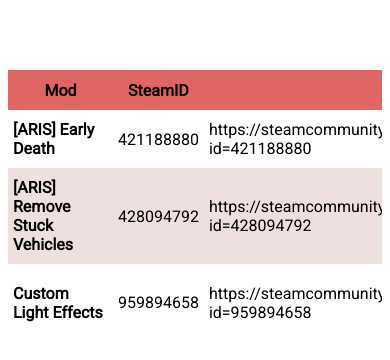
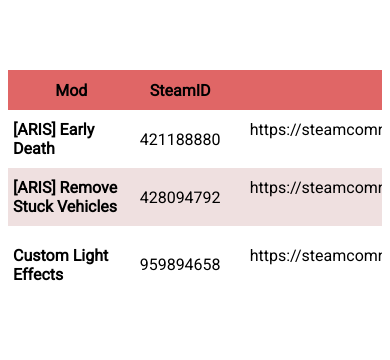
Before and after one commit to Vlad-404/Skylines_broken_mods, a plain HTML site: page index.html in a window 390 px wide. Shown: the part 164-524 px from the top of the page. Drawn offline with Linux system fonts and the light colour scheme.

Commit message:
Add padding and some mobile optimisations to the table for large screens

```diff
--- a/script.js
+++ b/script.js
@@ -9,7 +9,6 @@
             <th>SteamID</th>
             <th>URL</th>
             <th>Issue</th>
-            <th>Replacement</th>
             <th>Replacement Option 1</th>
             <th>Replacement Option 2</th>
         </tr>
@@ -29,11 +28,9 @@
             <!-- SteamID -->
             <td><a href="${url}" target="_blank">${steamID}</a></td>
             <!-- URL on Steam workshop-->
-            <td><a href="${url}" target="_blank">${url}</a></td>
+            <td class="align-text-mid"><a href="${url}" target="_blank">${url}</a></td>
             <!-- Issue -->
             <td>${issue}</td>
-            <td>Replace it with:</td>
-            <!-- Replace it with -->
             <td><a href="${replacements.replacement1.url}" target="_blank">${replacements.replacement1.title}</a></td>
         `
     });
--- a/style.css
+++ b/style.css
@@ -32,6 +32,7 @@
   /* background-image: linear-gradient(to bottom right, white,rgb(165, 59, 59)); */
   border-collapse: collapse;
   min-width: 1080px;
+  width: 100%;
 }
 
 td {
@@ -40,4 +41,15 @@
 
 #table-container {
   overflow-x: auto;
+  padding: 0 100px;
 }
+
+.align-text-mid {
+  text-align: center;
+}
+
+@media screen and (max-width: 1000px) {
+  #table-container {
+    padding: 0;
+  }
+}
```
